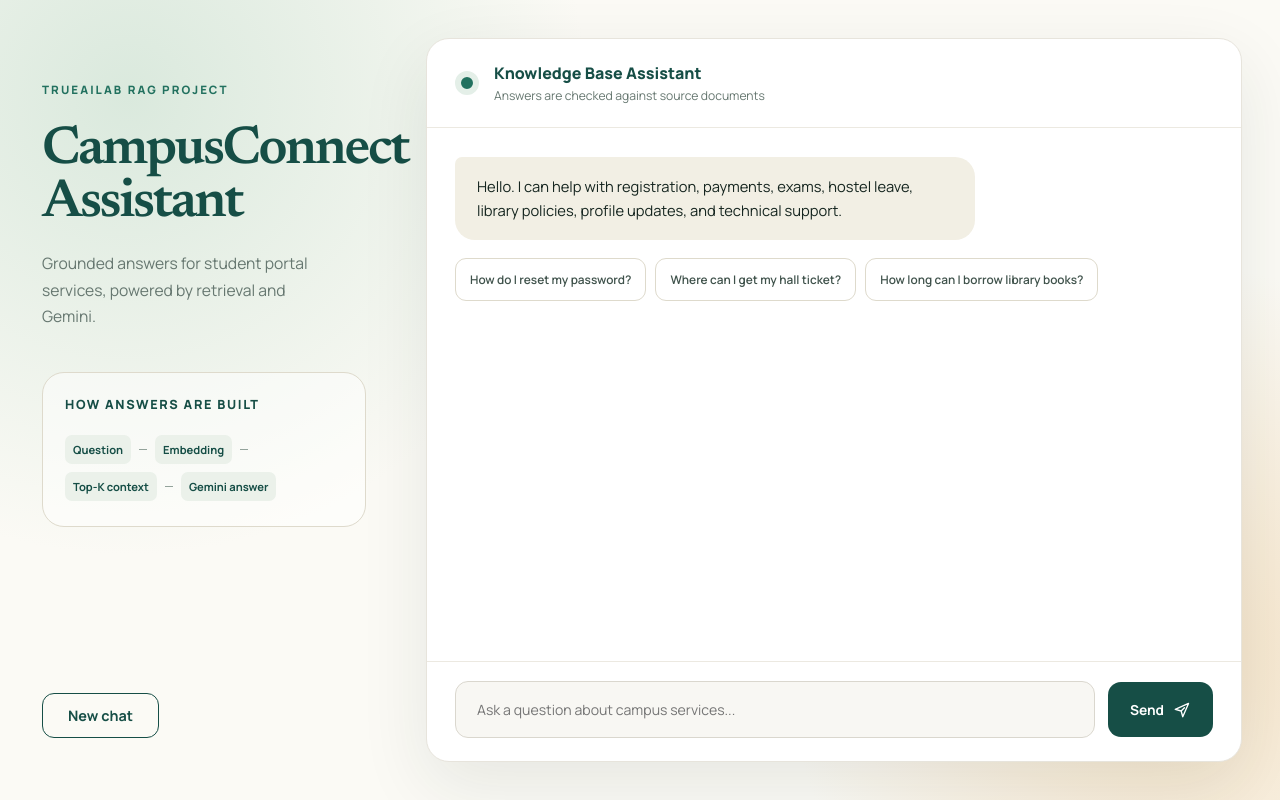
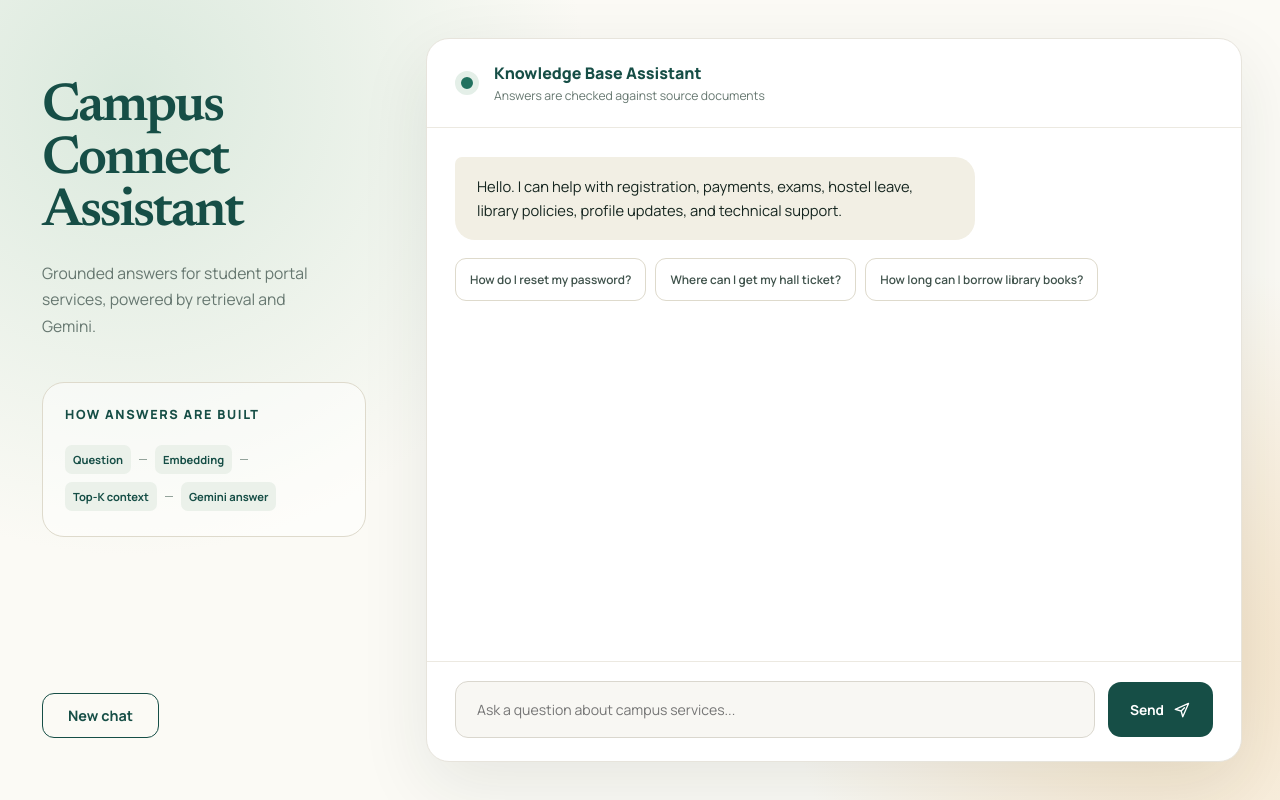
Before and after one commit to SolomonPinto/campusconnect-rag-assistant, a plain HTML site: page frontend/index.html in a window 1280 px wide. Drawn offline with Linux system fonts and the light colour scheme; files that its build step writes are made by us from their sources; files whose address does not match are found by name.

Commit message:
Update index.html

```diff
--- a/frontend/index.html
+++ b/frontend/index.html
@@ -15,8 +15,7 @@
   <body>
     <main class="layout">
       <aside class="sidebar">
-        <p class="eyebrow">TRUEAILAB RAG PROJECT</p>
-        <h1>CampusConnect<br />Assistant</h1>
+        <h1>Campus Connect<br />Assistant</h1>
         <p class="intro">
           Grounded answers for student portal services, powered by retrieval and
           Gemini.
```
